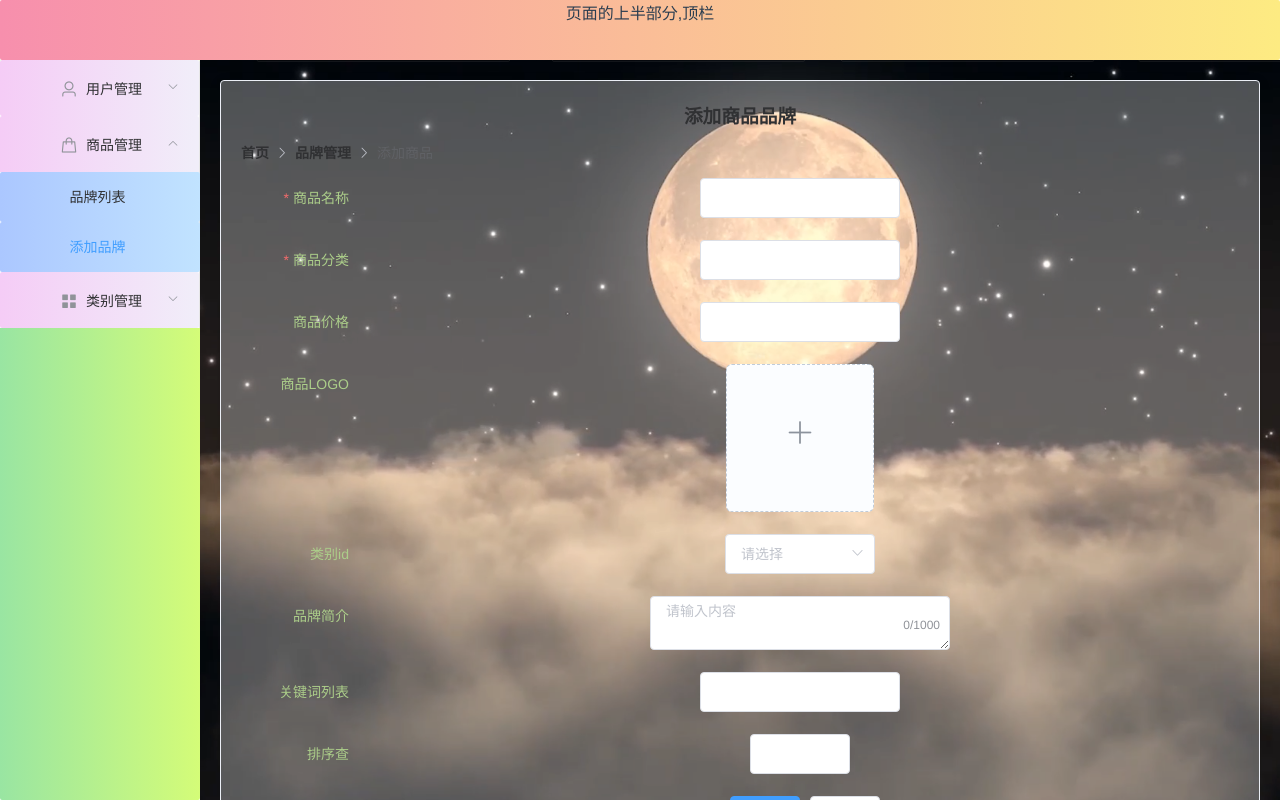
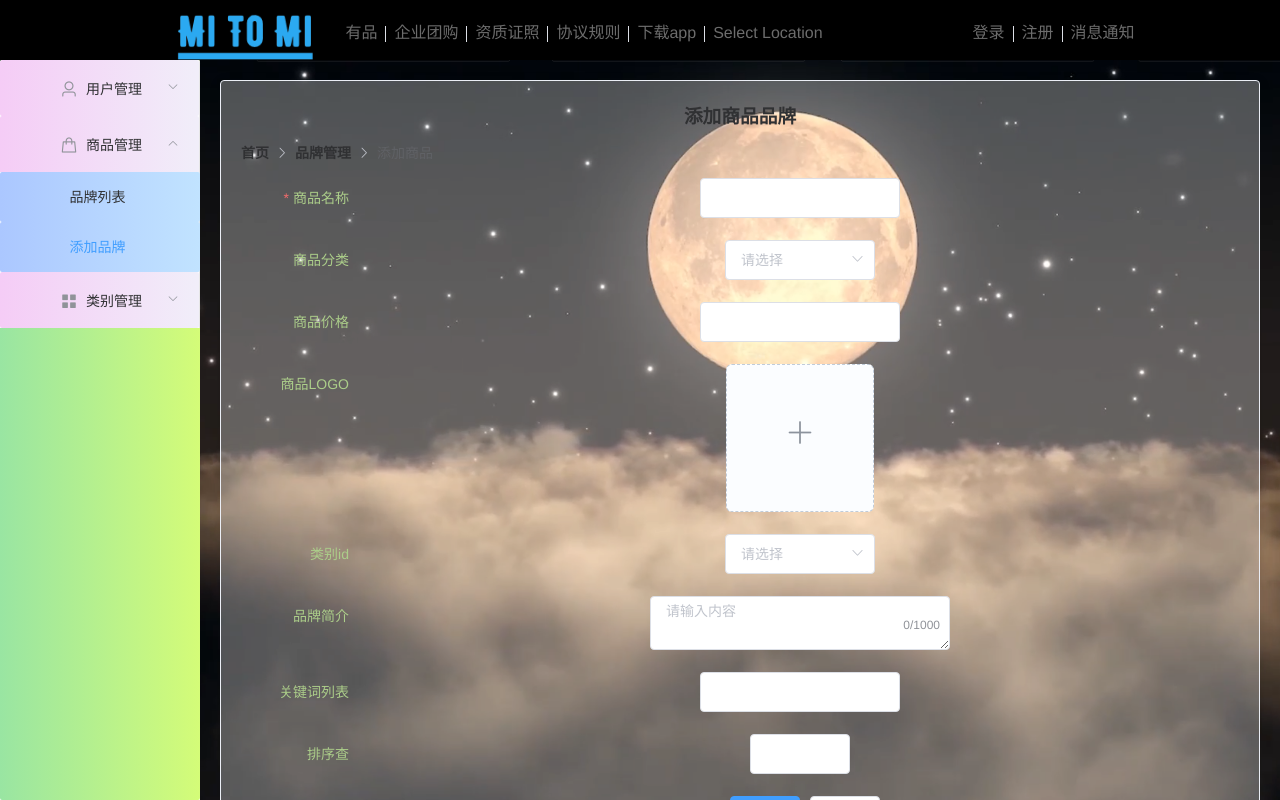
Before and after one commit to ZhuangRenyang/mitomi-backstage-web-management, a Vue app: page /admin/commodity/insert in a window 1280 px wide. Built offline with nearby package versions, Linux system fonts and the light colour scheme.

Commit message:
MiToMi商城后台管理

```diff
--- a/src/views/HomeView.vue
+++ b/src/views/HomeView.vue
@@ -1,8 +1,23 @@
 <template>
   <div class="home">
     <el-container>
-      <el-header class="el-header">页面的上半部分,顶栏
-
+      <el-header style="height: 90px; background-color: black">
+      <div style="width: auto;height: 70px; margin: 0 auto;">
+        <img src="../assets/logo.png" style="width: 200px;vertical-align: middle">
+        <span>
+                    <a href="">有品</a><el-divider direction="vertical"></el-divider>
+                    <a href="">企业团购</a><el-divider direction="vertical"></el-divider>
+                    <a href="">资质证照</a><el-divider direction="vertical"></el-divider>
+                    <a href="">协议规则</a><el-divider direction="vertical"></el-divider>
+                    <a href="">下载app</a><el-divider direction="vertical"></el-divider>
+                    <a href="">Select Location</a>
+                    <a style="margin-left: 150px" href="http://localhost:8080/">登录</a><el-divider
+            direction="vertical"></el-divider>
+                    <a href="javascript:void(0)" @click="logout()">注册</a><el-divider
+            direction="vertical"></el-divider>
+                    <a href="">消息通知</a>
+                </span>
+      </div>
       </el-header>
       <el-container class="layout-body">
         <el-aside class="layout-aside" width="200px">
@@ -52,14 +67,6 @@
   margin: 0;
 }
 
-.el-header {
-  /*border: 4px solid transparent;*/
-  border-radius: 2px;
-  background-clip: padding-box, border-box;
-  background-origin: padding-box, border-box;
-  background-image: linear-gradient(to right, #F78FAD, #FDEB82);
-  /*background-image: linear-gradient(to right, #F78FAD, #FDEB82),linear-gradient(90deg, #8F41E9, #578AEF);*/
-}
 
 .el-submenu {
   border-radius: 2px;
@@ -94,5 +101,10 @@
   background-image: url("../assets/bg.png");
   background-size: cover; /* cover是专门用来设置全屏背景的 */
 }
+header a {
+  /* 去除下划线 */
+  text-decoration: none;
+  color: #6c6c6c;
+}
 
 </style>
--- a/src/views/commodity/CommodityInsertView.vue
+++ b/src/views/commodity/CommodityInsertView.vue
@@ -14,10 +14,14 @@
           <el-input style="width: 200px" type="text" v-model="ruleForm.name"></el-input>
         </el-form-item>
         <el-form-item label="商品分类" prop="category" label-width="120px" class="item">
-          <el-input style="width: 200px" type="text" v-model="ruleForm.category"></el-input>
+          <template>
+            <el-select v-model="ruleForm.category" style="width: 150px" placeholder="请选择">
+              <el-option v-for ="c in categoryArr" :value="c.name"></el-option>
+            </el-select>
+          </template>
         </el-form-item>
         <el-form-item label="商品价格" prop="price" label-width="120px" class="item">
-          <el-input style="width: 200px" type="text" v-model="ruleForm.price"></el-input>
+          <el-input style="width: 200px" type="number" v-model.number="ruleForm.price"></el-input>
         </el-form-item>
 
         <el-form-item label="商品LOGO" label-width="120px" class="item">
@@ -38,8 +42,8 @@
         </el-form-item>
         <el-form-item label="类别id" prop="categoryId" label-width="120px" class="item">
           <template>
-            <el-select style="width: 150px" placeholder="请选择">
-              <el-option></el-option>
+            <el-select v-model="ruleForm.categoryId" style="width: 150px" placeholder="请选择">
+              <el-option v-for ="c in categoryArr" :value="c.id"></el-option>
             </el-select>
           </template>
         </el-form-item>
@@ -51,15 +55,14 @@
               v-model="ruleForm.description"
               maxlength="1000"
               show-word-limit
-
           >
           </el-input>
         </el-form-item>
         <el-form-item label="关键词列表" prop="keywords" label-width="120px" class="item">
-          <el-input style="width: 200px" type="text" v-model="ruleForm.keywords"></el-input>
+          <el-input style="width: 200px" type="text" v-model.trim="ruleForm.keywords"></el-input>
         </el-form-item>
         <el-form-item label="排序查" prop="sort" label-width="120px" class="item">
-          <el-input style="width: 100px" type="text" v-model="ruleForm.sort"></el-input>
+          <el-input style="width: 100px" type="text" v-model.number="ruleForm.sort"></el-input>
         </el-form-item>
         <el-form-item>
           <el-button style="margin-left: 130px" type="primary" @click="submitForm('ruleForm')">提交</el-button>
@@ -92,15 +95,23 @@ export default {
         keywords: '',
         sort: ''
       },
+      categoryArr:[
+        {id:1, name:'家电'},
+        {id:2, name:'数码'},
+        {id:3, name:'服装'},
+        {id:4, name:'食品'},
+        {id:5, name:'生鲜'},
+        {id:6, name:'工业品'},
+      ],
       rules: {
         name: [
           {required: true, message: '请输入商品名称', trigger: 'blur'},
           {min: 2, max: 15, message: '长度在 2 到 15 个字符', trigger: 'blur'}
         ],
-        category: [
-          {required: true, message: '请输入商品分类', trigger: 'blur'},
-          {min: 2, max: 25, message: '长度在 2 到 25 个字符', trigger: 'blur'}
-        ],
+        // category: [
+        //   {required: true, message: '请输入商品分类', trigger: 'blur'},
+        //   {min: 2, max: 25, message: '长度在 2 到 25 个字符', trigger: 'blur'}
+        // ],
         // sort: [
         //   {pattern: "/^[1-9]{1}[0-9]?$/", message: '必须是0-99之间的数值', trigger: 'blur'},
         // ]
@@ -191,6 +202,13 @@ export default {
 }
 </script>
 <style>
+input::-webkit-outer-spin-button,
+input::-webkit-inner-spin-button {
+  -webkit-appearance: none;
+}
+/deep/ input[type='number'] {
+  -moz-appearance: textfield;
+}
 .item .el-form-item__label {
   color: #acce8a;
 }
--- a/src/views/commodity/CommodityListView.vue
+++ b/src/views/commodity/CommodityListView.vue
@@ -72,7 +72,7 @@ export default {
     }
   },
   methods: {
-    loadBrands: function () {
+    loadCommodity: function () {
       let url = "http://localhost:9080/commodity";//
       //
       this.axios.create({headers:{'Authorization':localStorage
@@ -113,7 +113,7 @@ export default {
         } else {
           this.$message.error(response.data.message)
         }
-        this.loadBrands();
+        this.loadCommodity();
       })
       console.log(index,id);
     },
@@ -144,7 +144,7 @@ export default {
         }else {
           this.$message.error(response.data.message)
         }
-        this.loadBrands();
+        this.loadCommodity();
       })
     }
   },
@@ -153,7 +153,7 @@ export default {
   },
   mounted() {//已挂载，在created之后，在显示页面之前执行
     console.log("mounted")
-    this.loadBrands();
+    this.loadCommodity();
   }
 
 }
```
Also changed, not shown: src/assets/logo.png.
